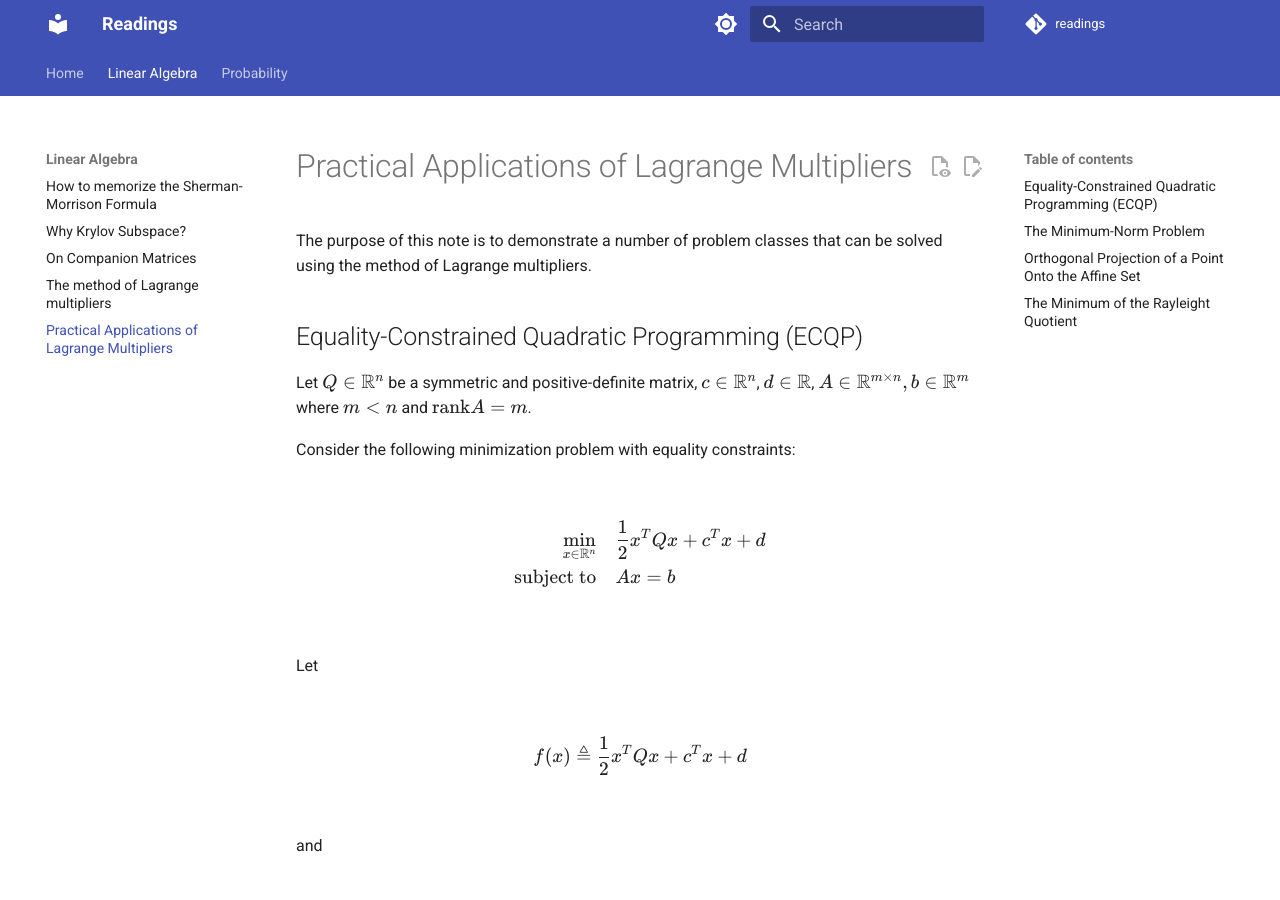
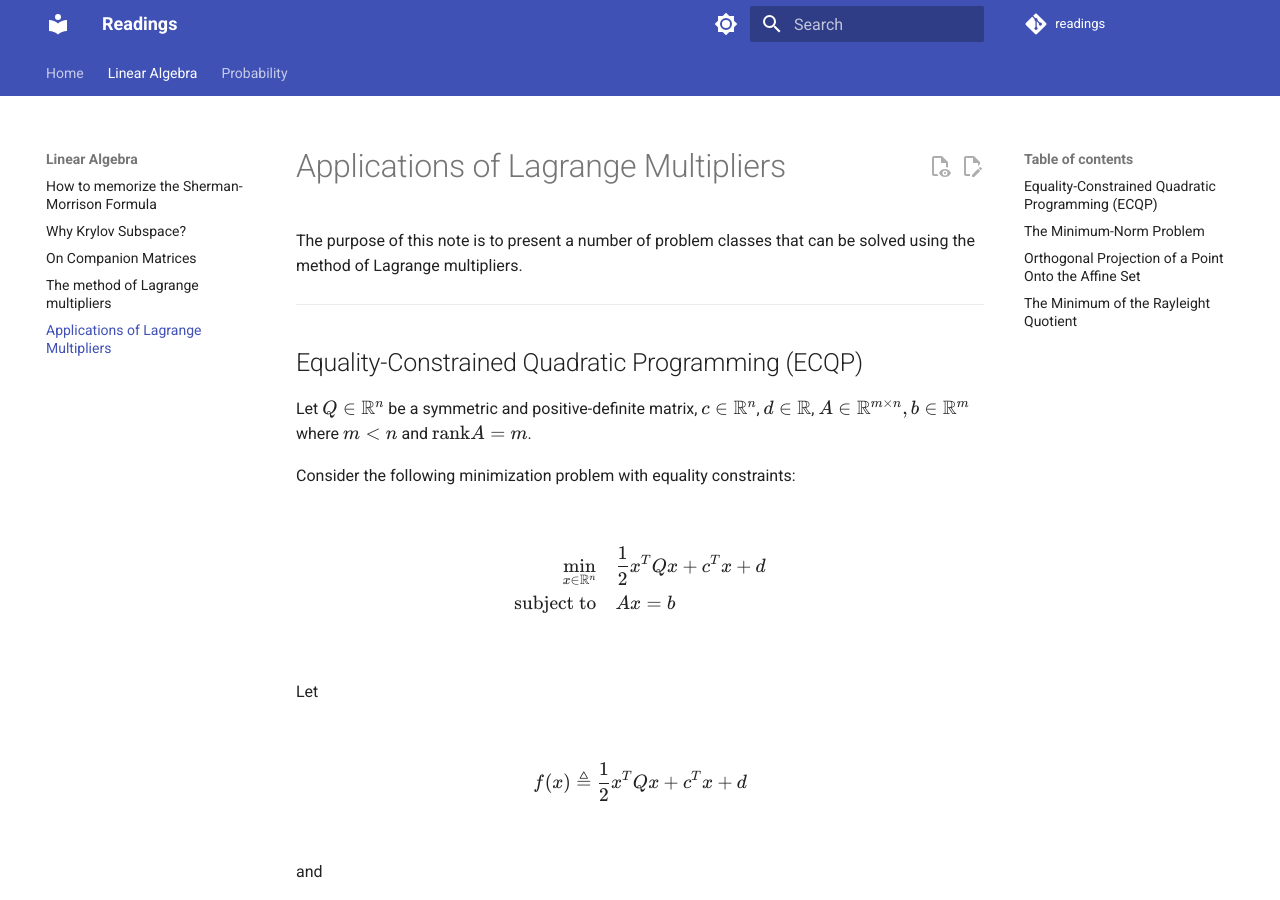
Before and after one commit to mukappalambda/readings, an MkDocs documentation site: the page built from docs/applications-of-lagrange-multipliers.md, in a window 1280 px wide and 900 px high. Built offline with MkDocs 1.6.1 and Material for MkDocs 9.7.7, drawn with Linux system fonts in a browser that asks for light colours; comment, search, counter and statistics services are not loaded; the version menu is left out; some of the changed text lies outside the part shown.

Commit message:
📝 docs: update title for clarity in applications of Lagrange multipliers (#63)
Updated the document title for better clarity and consistency. The revised title is now more concise while accurately reflecting the content.

Signed-off-by: Mao-Kai Lan <maokailan24@gmail.com>

```diff
--- a/docs/applications-of-lagrange-multipliers.md
+++ b/docs/applications-of-lagrange-multipliers.md
@@ -1,6 +1,8 @@
-# Practical Applications of Lagrange Multipliers
+# Applications of Lagrange Multipliers
 
-The purpose of this note is to demonstrate a number of problem classes that can be solved using the method of Lagrange multipliers.
+The purpose of this note is to present a number of problem classes that can be solved using the method of Lagrange multipliers.
+
+---
 
 ## Equality-Constrained Quadratic Programming (ECQP)
 
@@ -247,3 +249,7 @@ Now the objective evaluated at $x=x^*$ becomes
 $${x^*}^TAx^* = {x^*}^T\lambda^*x^* = \lambda^* \|x^*\|^2 = \lambda^*$$
 
 That means that the objective attains its minimum at eigenvectors of $A$ that correspond to the smallest eigenvalues.
+
+---
+
+Strictly speaking, the _Minimum-Norm Problem_ and _Orthogonal Projection of a Point Onto the Affine Set_ are both instances of ECQP problems, so this post does not introduce many distinct problem classes. However, I still present them together because they are merely different faces of the same underlying concept.
```
